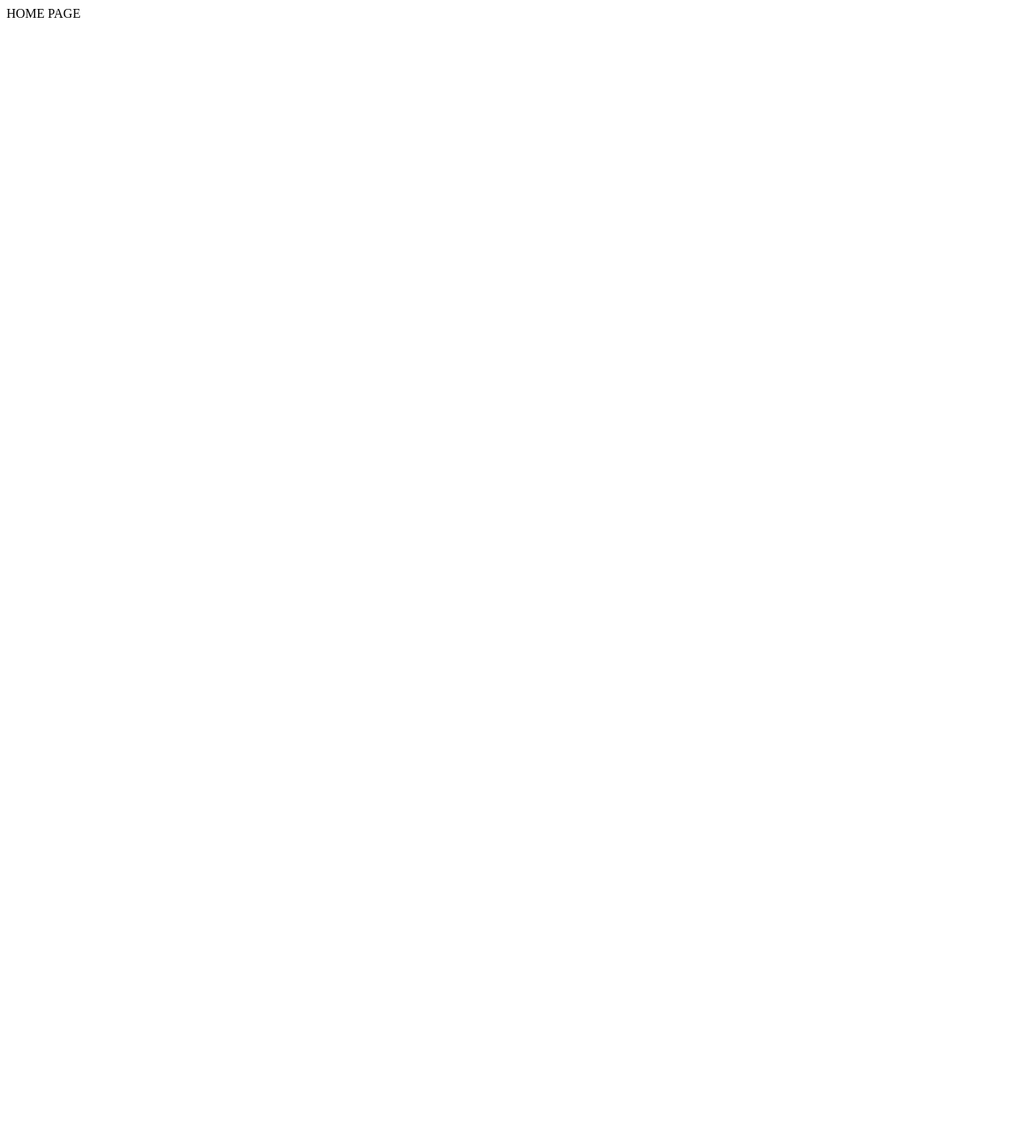
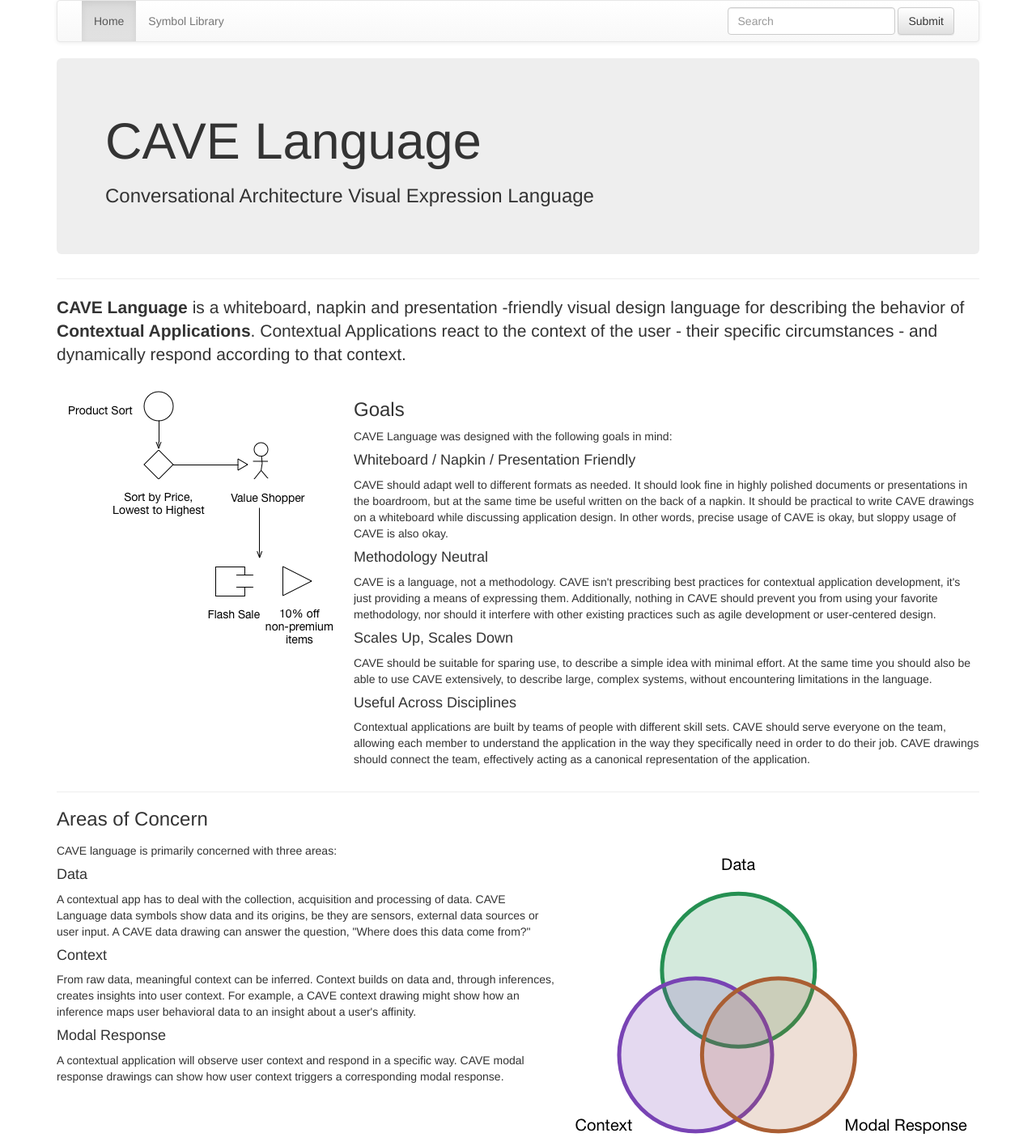
Before and after one commit to Axilent/cave-language, a Django app: page / in a window 1280 px wide. Before the commit the page is almost empty. Shown: the whole page at 81% size. Before the commit the page ends 22 px from the top, so only its background shows below. Run offline with Django 3.2, Linux system fonts and the light colour scheme; parts of the project's set-up code (start-up, migrations or seed data) failed here and were passed over; some libraries are stand-ins or nearby versions.

Commit message:
basic start

```diff
--- /dev/null
+++ b/cavelanguage/templates/base.html
@@ -0,0 +1,46 @@
+{% load staticfiles %}
+<!DOCTYPE html>
+<html lang="en">
+    <head>
+        <meta charset="utf-8">
+        <meta http-equiv="X-UA-Compatible" content="IE=edge">
+        <meta name="viewport" content="width=device-width, initial-scale=1">
+        <!-- The above 3 meta tags *must* come first in the head; any other head content must come *after* these tags -->
+        <title>CAVE Language | Conversational Architecture Visual Expression Language</title>
+
+        <!-- Latest compiled and minified CSS -->
+        <link rel="stylesheet" href="https://maxcdn.bootstrapcdn.com/bootstrap/3.3.6/css/bootstrap.min.css" integrity="sha384-1q8mTJOASx8j1Au+a5WDVnPi2lkFfwwEAa8hDDdjZlpLegxhjVME1fgjWPGmkzs7" crossorigin="anonymous">
+
+        <!-- Optional theme -->
+        <link rel="stylesheet" href="https://maxcdn.bootstrapcdn.com/bootstrap/3.3.6/css/bootstrap-theme.min.css" integrity="sha384-fLW2N01lMqjakBkx3l/M9EahuwpSfeNvV63J5ezn3uZzapT0u7EYsXMjQV+0En5r" crossorigin="anonymous">
+
+        <!-- local css -->
+        <link rel="stylesheet" href="{% static 'css/style.css' %}">
+
+        <!-- Latest compiled and minified JavaScript -->
+        <script src="https://maxcdn.bootstrapcdn.com/bootstrap/3.3.6/js/bootstrap.min.js" integrity="sha384-0mSbJDEHialfmuBBQP6A4Qrprq5OVfW37PRR3j5ELqxss1yVqOtnepnHVP9aJ7xS" crossorigin="anonymous"></script>
+
+        <!-- HTML5 shim and Respond.js for IE8 support of HTML5 elements and media queries -->
+        <!-- WARNING: Respond.js doesn't work if you view the page via file:// -->
+        <!--[if lt IE 9]>
+            <script src="https://oss.maxcdn.com/html5shiv/3.7.2/html5shiv.min.js"></script>
+            <script src="https://oss.maxcdn.com/respond/1.4.2/respond.min.js"></script>
+            <![endif]-->
+    </head>
+    <body>
+        <div class="container">
+            <div class="row">
+                <div class="col-md-12">
+                    {% block content %}
+                    {# content here #}
+                    {% endblock content %}
+                </div>
+            </div>
+        </div>
+
+        <!-- jQuery (necessary for Bootstrap's JavaScript plugins) -->
+        <script src="https://ajax.googleapis.com/ajax/libs/jquery/1.11.3/jquery.min.js"></script>
+        <!-- Include all compiled plugins (below), or include individual files as needed -->
+        <script src="js/bootstrap.min.js"></script>
+    </body>
+</html>
--- a/cavelanguage/templates/home.html
+++ b/cavelanguage/templates/home.html
@@ -1 +1,47 @@
-HOME PAGE
+{% extends "base.html" %}
+
+{% load staticfiles %}
+
+{% block content %}
+{% include 'nav.html' %}
+<div class="jumbotron">
+    <h1>CAVE Language</h1>
+    <h3>Conversational Architecture Visual Expression Language</h3>
+</div>
+<hr/>
+<p class="lead"><strong>CAVE Language</strong> is a whiteboard, napkin and presentation -friendly visual design language for describing the behavior of <strong>Contextual Applications</strong>. Contextual Applications react to the context of the user - their specific circumstances - and dynamically respond according to that context.</p>
+<p></p>
+<div class="media">
+    <div class="media-left">
+        <img src="{% static 'images/language-flow.png' %}">
+    </div>
+    <div class="media-body">
+        <h3>Goals</h3>
+        <p>CAVE Language was designed with the following goals in mind:</p>
+        <h4>Whiteboard / Napkin / Presentation Friendly</h4>
+        <p>CAVE should adapt well to different formats as needed. It should look fine in highly polished documents or presentations in the boardroom, but at the same time be useful written on the back of a napkin. It should be practical to write CAVE drawings on a whiteboard while discussing application design. In other words, precise usage of CAVE is okay, but sloppy usage of CAVE is also okay.</p>
+        <h4>Methodology Neutral</h4>
+        <p>CAVE is a language, not a methodology. CAVE isn't prescribing best practices for contextual application development, it's just providing a means of expressing them. Additionally, nothing in CAVE should prevent you from using your favorite methodology, nor should it interfere with other existing practices such as agile development or user-centered design.</p>
+        <h4>Scales Up, Scales Down</h4>
+        <p>CAVE should be suitable for sparing use, to describe a simple idea with minimal effort. At the same time you should also be able to use CAVE extensively, to describe large, complex systems, without encountering limitations in the language.</p>
+        <h4>Useful Across Disciplines</h4>
+        <p>Contextual applications are built by teams of people with different skill sets. CAVE should serve everyone on the team, allowing each member to understand the application in the way they specifically need in order to do their job. CAVE drawings should connect the team, effectively acting as a canonical representation of the application.</p>
+    </div>
+</div>
+<hr/>
+<h3>Areas of Concern</h3>
+<div class="media">
+    <div class="media-body">
+        <p>CAVE language is primarily concerned with three areas:</p>
+        <h4>Data</h4>
+        <p>A contextual app has to deal with the collection, acquisition and processing of data. CAVE Language data symbols show data and its origins, be they are sensors, external data sources or user input. A CAVE data drawing can answer the question, "Where does this data come from?"</p>
+        <h4>Context</h4>
+        <p>From raw data, meaningful context can be inferred. Context builds on data and, through inferences, creates insights into user context. For example, a CAVE context drawing might show how an inference maps user behavioral data to an insight about a user's affinity.</p>
+        <h4>Modal Response</h4>
+        <p>A contextual application will observe user context and respond in a specific way. CAVE modal response drawings can show how user context triggers a corresponding modal response.</p>
+    </div>
+    <div class="media-right">
+        <img src="{% static 'images/areas-of-concern.png' %}">
+    </div>
+</div>
+{% endblock content %}
--- /dev/null
+++ b/cavelanguage/templates/nav.html
@@ -0,0 +1,31 @@
+<nav class="navbar navbar-default">
+  <div class="container-fluid">
+    <!-- Brand and toggle get grouped for better mobile display -->
+    <div class="navbar-header">
+      <button type="button" class="navbar-toggle collapsed" data-toggle="collapse" data-target="#bs-example-navbar-collapse-1" aria-expanded="false">
+        <span class="sr-only">Toggle navigation</span>
+        <span class="icon-bar"></span>
+        <span class="icon-bar"></span>
+        <span class="icon-bar"></span>
+      </button>
+      {# <a class="navbar-brand" href="#">Brand</a> #}
+    </div>
+
+    <!-- Collect the nav links, forms, and other content for toggling -->
+    <div class="collapse navbar-collapse" id="bs-example-navbar-collapse-1">
+      <ul class="nav navbar-nav">
+        <li class="active"><a href="#">Home</a></li>
+        <li><a href="#">Symbol Library</a></li>
+      </ul>
+
+      <ul class="nav navbar-nav navbar-right">
+          <form class="navbar-form navbar-left" role="search">
+            <div class="form-group">
+              <input type="text" class="form-control" placeholder="Search">
+            </div>
+            <button type="submit" class="btn btn-default">Submit</button>
+          </form>
+      </ul>
+    </div><!-- /.navbar-collapse -->
+  </div><!-- /.container-fluid -->
+</nav>
```
Also changed, not shown: cavelanguage/static/css/style.css (added), cavelanguage/static/images/areas-of-concern.png (added), cavelanguage/static/images/language-flow.png (added).
